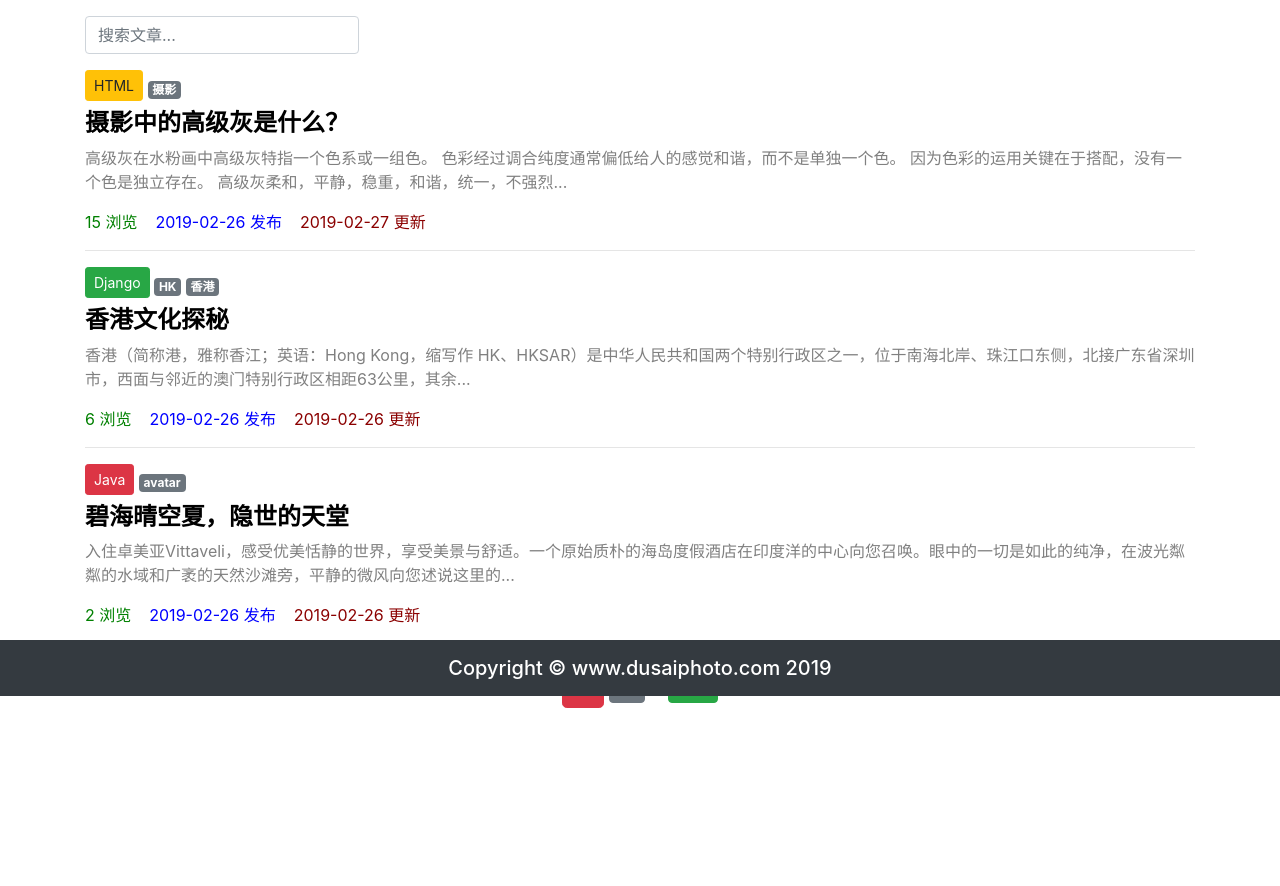
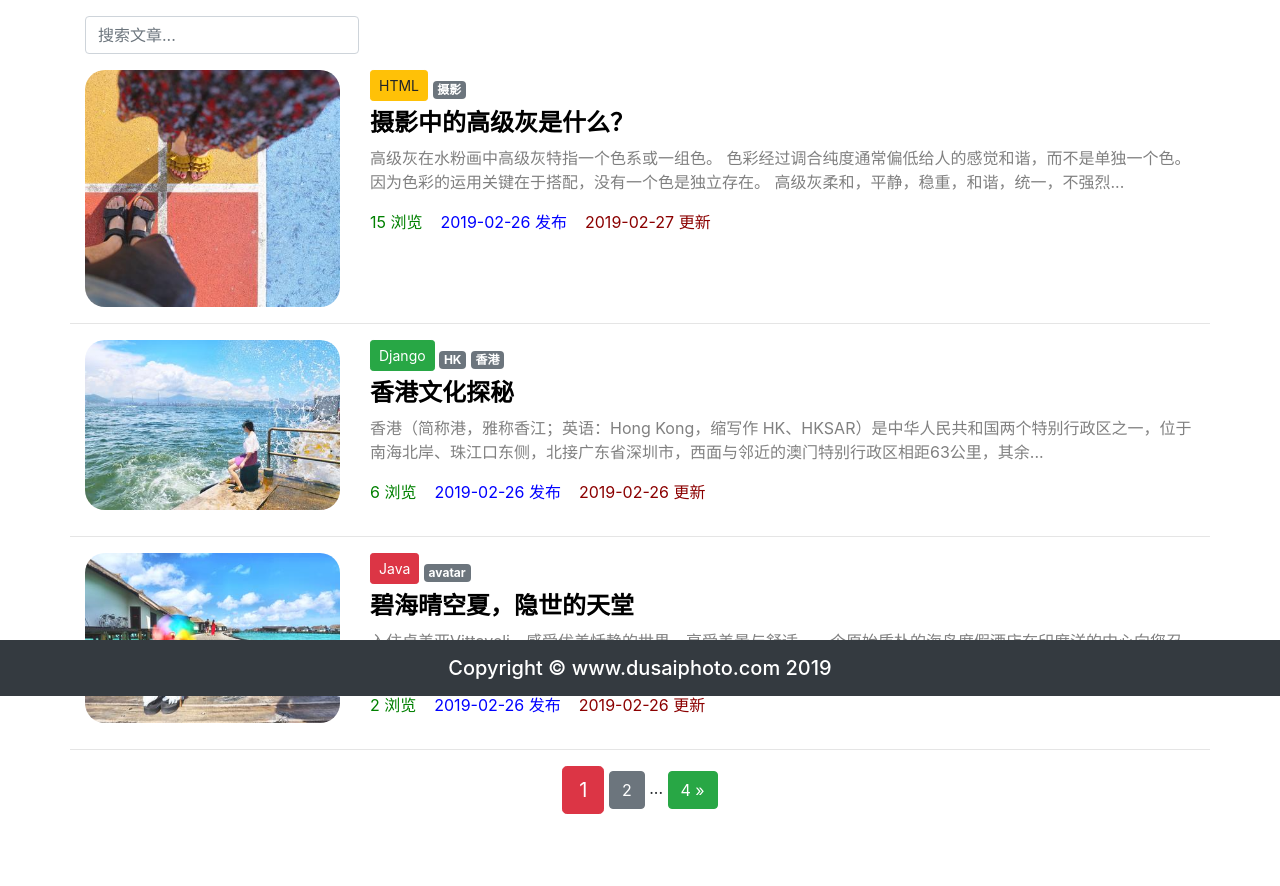
Before and after one commit to stacklens/django_blog_tutorial, a Django app: page /article/article-list/ in a window 1280 px wide. Shown: the part 104-990 px from the top of the page. Before the commit the page ends 812 px from the top, so only its background shows below. Run offline with Django 3.2, Linux system fonts and the light colour scheme; data comes from the database, SQL or seed files in the repository; both versions use the stored data as it was after the commit; parts of the project's set-up code (start-up, migrations or seed data) failed here and were passed over; some libraries are stand-ins or nearby versions.

Commit message:
文章标题图

```diff
--- a/article/forms.py
+++ b/article/forms.py
@@ -2,6 +2,7 @@
 from django import forms
 # 引入文章模型
 from .models import ArticlePost
+
 
 # 写文章的表单类
 class ArticlePostForm(forms.ModelForm):
@@ -9,4 +10,4 @@ class ArticlePostForm(forms.ModelForm):
         # 指明数据模型来源
         model = ArticlePost
         # 定义表单包含的字段
-        fields = ('title', 'body', 'tags')
+        fields = ('title', 'body', 'tags', 'avatar')
--- a/article/models.py
+++ b/article/models.py
@@ -9,6 +9,8 @@ from django.urls import reverse
 # Django-taggit
 from taggit.managers import TaggableManager
 
+# 处理图片
+from PIL import Image
 
 class ArticleColumn(models.Model):
     """
@@ -34,6 +36,9 @@ class ArticlePost(models.Model):
     # 定义文章作者。 author 通过 models.ForeignKey 外键与内建的 User 模型关联在一起
     # 参数 on_delete 用于指定数据删除的方式，避免两个关联表的数据不一致。通常设置为 CASCADE 级联删除就可以了
     author = models.ForeignKey(User, on_delete=models.CASCADE)
+
+    # 文章标题图
+    avatar = models.ImageField(upload_to='article/%Y%m%d/', blank=True)
 
     # 文章栏目的 “一对多” 外键
     column = models.ForeignKey(
@@ -85,3 +90,19 @@ class ArticlePost(models.Model):
     # 获取文章地址
     def get_absolute_url(self):
         return reverse('article:article_detail', args=[self.id])
+
+    # 保存时处理图片
+    def save(self, *args, **kwargs):
+        # 调用原有的 save() 的功能
+        article = super(ArticlePost, self).save(*args, **kwargs)
+
+        # 固定宽度缩放图片大小
+        if self.avatar and not kwargs.get('update_fields'):
+            image = Image.open(self.avatar)
+            (x, y) = image.size
+            new_x = 400
+            new_y = int(new_x * (y / x))
+            resized_image = image.resize((new_x, new_y), Image.ANTIALIAS)
+            resized_image.save(self.avatar.path)
+
+        return article
--- a/article/views.py
+++ b/article/views.py
@@ -18,7 +18,6 @@ from django.core.paginator import Paginator
 from django.db.models import Q
 # Comment 模型
 from comment.models import Comment
-
 
 # 通用类视图
 from django.views import View
@@ -104,7 +103,7 @@ def article_detail(request, id):
         next_article = None
 
 
-    # Moarkdown 语法渲染
+    # Markdown 语法渲染
     md = markdown.Markdown(
         extensions=[
         # 包含 缩写、表格等常用扩展
@@ -135,7 +134,7 @@ def article_create(request):
     # 判断用户是否提交数据
     if request.method == "POST":
         # 将提交的数据赋值到表单实例中
-        article_post_form = ArticlePostForm(data=request.POST)
+        article_post_form = ArticlePostForm(request.POST, request.FILES)
         # 判断提交的数据是否满足模型的要求
         if article_post_form.is_valid():
             # 保存数据，但暂时不提交到数据库中
--- a/templates/article/list.html
+++ b/templates/article/list.html
@@ -58,7 +58,18 @@
     <div class="row mt-2">
         {% for article in articles %}
             <!-- 文章内容 -->
-            <div class="col-12">
+
+            <!-- 标题图 -->
+            {% if article.avatar %}
+                <div class="col-3">
+                    <img src="{{ article.avatar.url }}"
+                         alt="avatar"
+                         style="max-width:100%; border-radius: 20px"
+                    >
+                </div>
+            {% endif %}
+
+            <div class="col">
                 <!-- 栏目 -->
                 {% if article.column %}
                     <a  role="button"
@@ -117,8 +128,8 @@
                         {{ article.updated|date:'Y-m-d' }} 更新
                     </span>
                 </p>
-                <hr>
             </div>
+            <hr style="width: 100%;"/>
         {% endfor %}
     </div>
 
```
Also changed, not shown: templates/article/create.html (+8 -1 lines), README.md, article/migrations/0006_articlepost_avatar.py (added), article/migrations/0007_auto_20190226_1939.py (added), article/migrations/0008_auto_20190226_1942.py (added), db.sqlite3, media/article/20190226/12.jpg (added), media/article/20190226/4.jpg (added), media/article/20190226/pic1.jpg (added), 1 other file.
